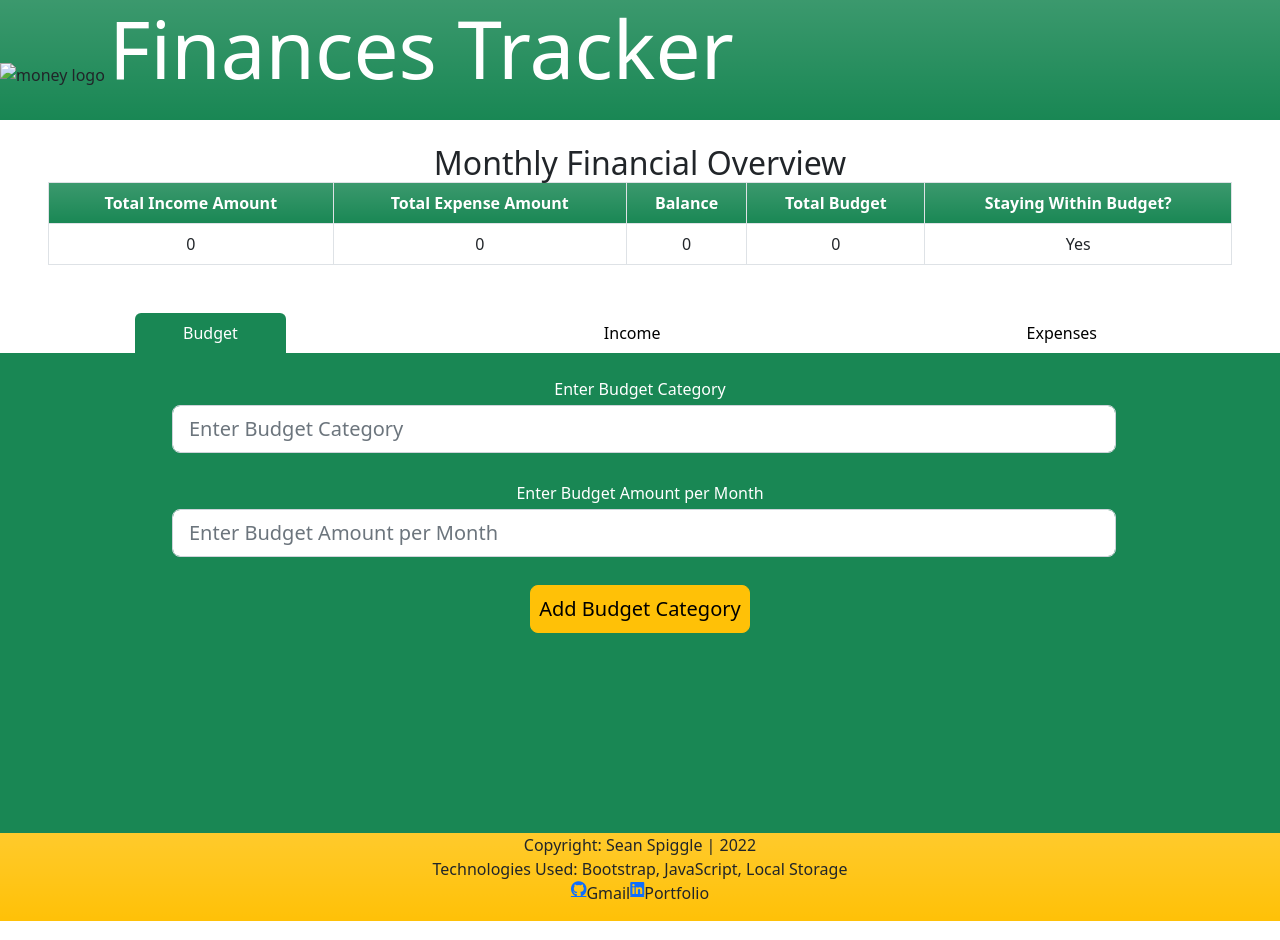
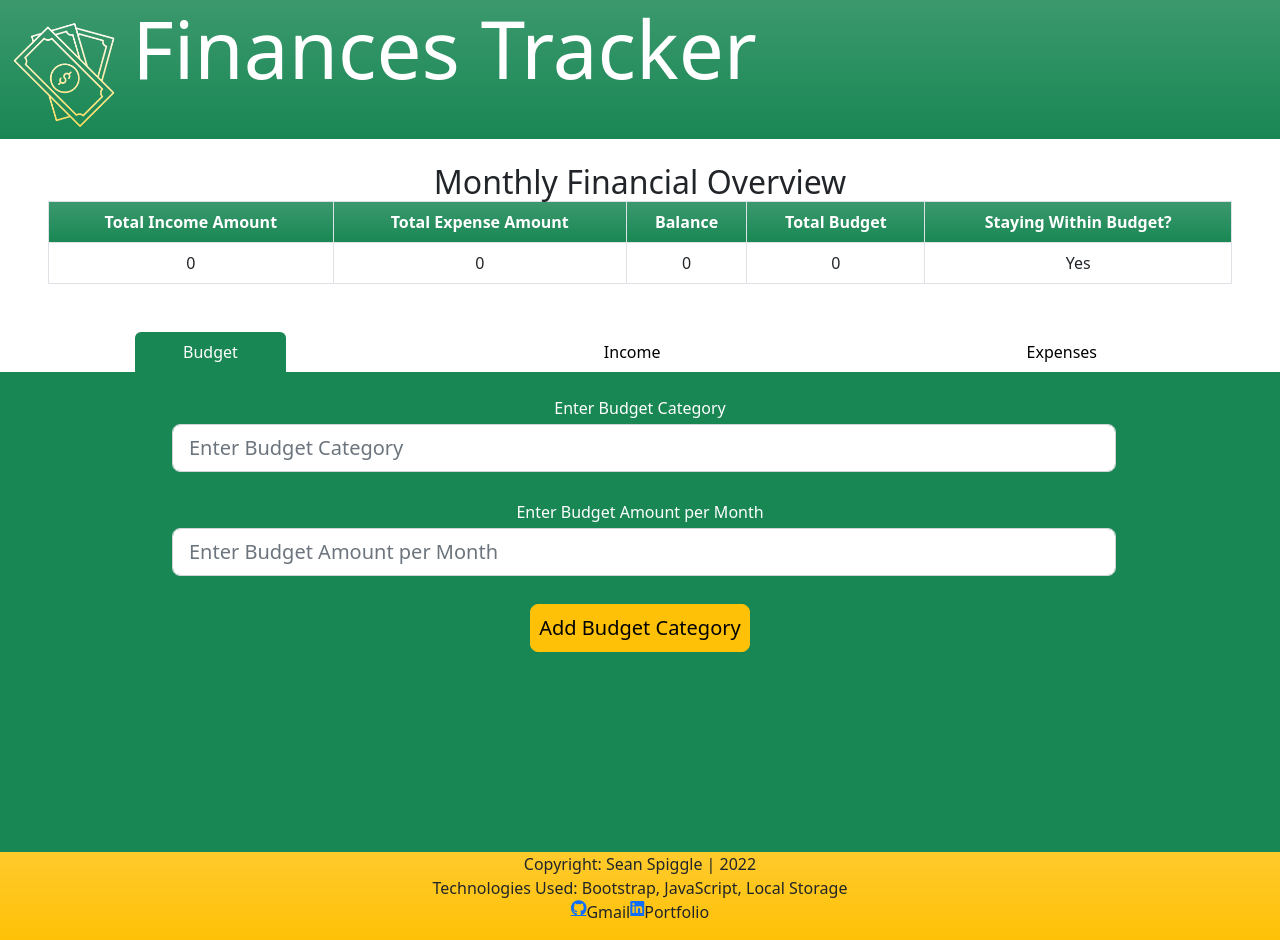
Before and after one commit to Spiggles8/Budget-Expense-Tracker, a plain HTML site: page index.html in a window 1280 px wide. Drawn offline with nearby package versions, Linux system fonts and the light colour scheme; the site is published under a folder, as on GitHub Pages, so addresses that start at the root find nothing.

Commit message:
correct img

```diff
--- a/index.html
+++ b/index.html
@@ -17,7 +17,7 @@
     crossorigin="anonymous"></script>
   <script src="https://kit.fontawesome.com/d4218a8ebe.js" crossorigin="anonymous"></script>
   <div class="bg-success bg-gradient" id="headerMain">
-    <img class="d-inline img-float w-25" src="/images/Money_Logo2.png" alt="money logo">
+    <img class="d-inline img-float w-25" src="./images/Money_Logo2.png" alt="money logo">
     <h1 class="d-inline text-center text-white display-1"> Finances Tracker </h1>
   </div>
 </head>
```
